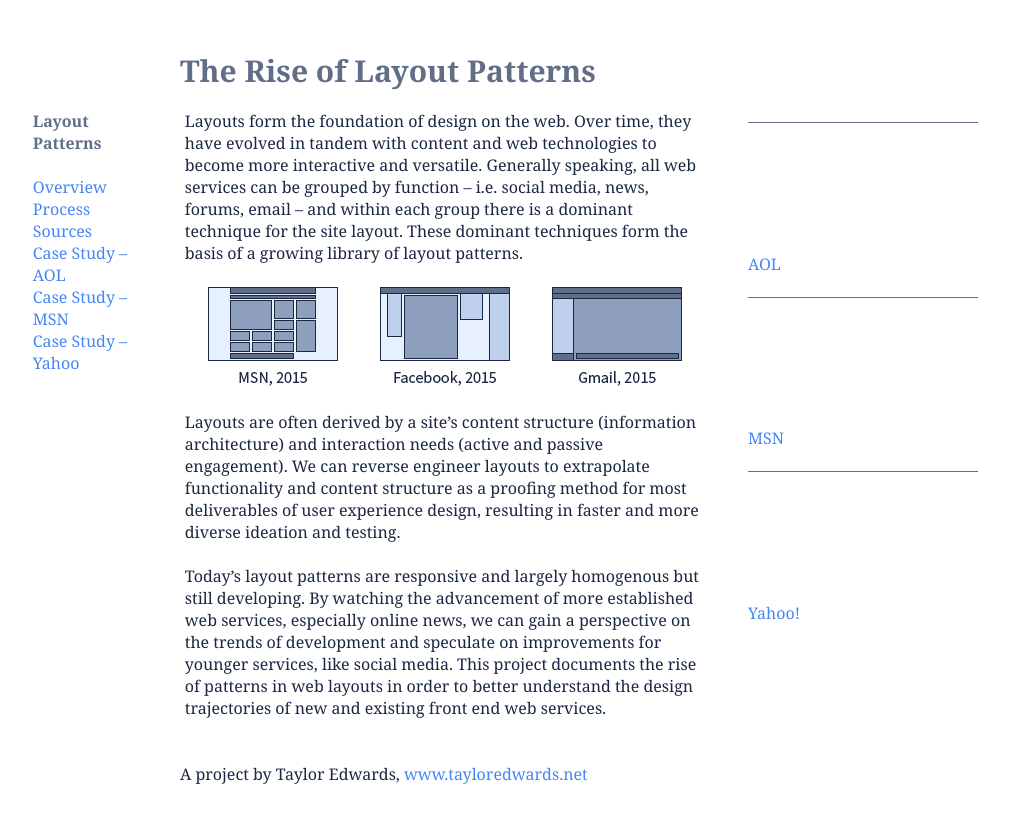
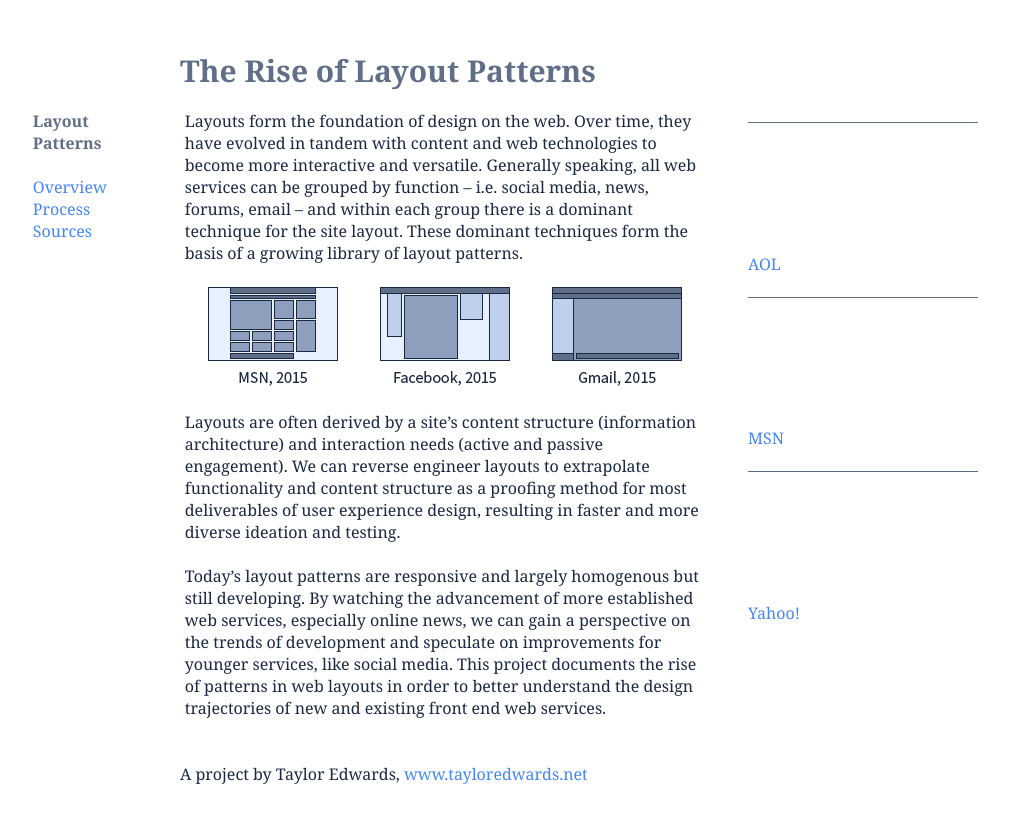
Before and after one commit to taylor-edwards/layout-patterns, a Jekyll site: the page built from index.md, in a window 1280 px wide. Shown: the top 823 px of the page, without its empty margins (148-1157 px from the left). Built offline with Jekyll 4.4.1, drawn with Linux system fonts in a browser that asks for light colours.

Commit message:
Revert "implemented case-studies"
This reverts commit d7c6b5fff494aa96193668a8f6c64fe40ffb763a.

```diff
--- a/_layouts/default.html
+++ b/_layouts/default.html
@@ -6,13 +6,10 @@
       {% include header.html %}
 
       <div class="sidebar nav">
+        <h3>{{ site.title }}</h3>
         <nav>
           <ul>
-            <li><h3>{{ site.title }}</h3></li>
           {% for page in site.pages %}
-            <li><a href="{{ page.url }}">{{ page.title }}</a></li>
-          {% endfor %}
-          {% for page in site.case-studies %}
             <li><a href="{{ page.url }}">{{ page.title }}</a></li>
           {% endfor %}
           </ul>
```
